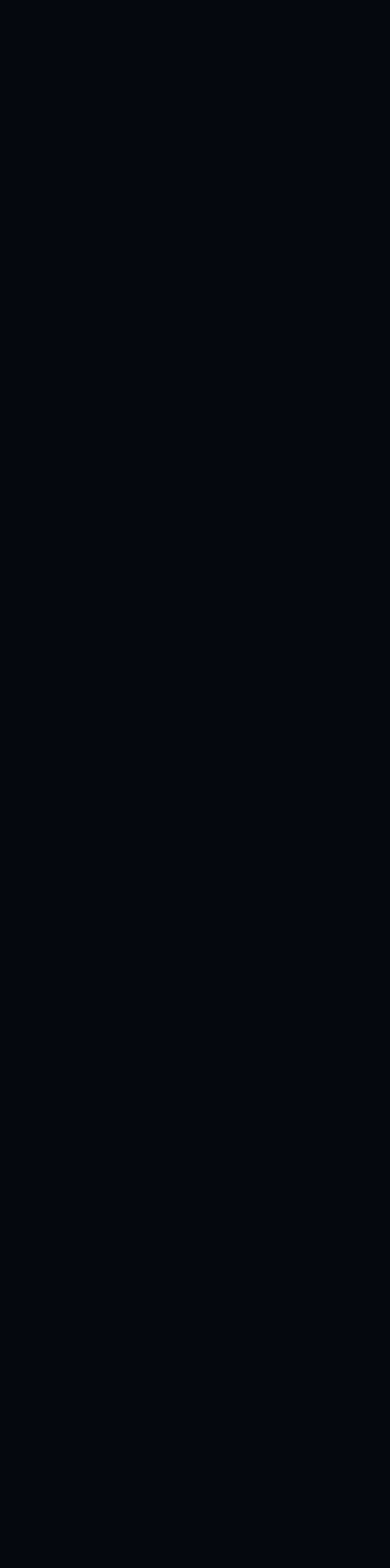
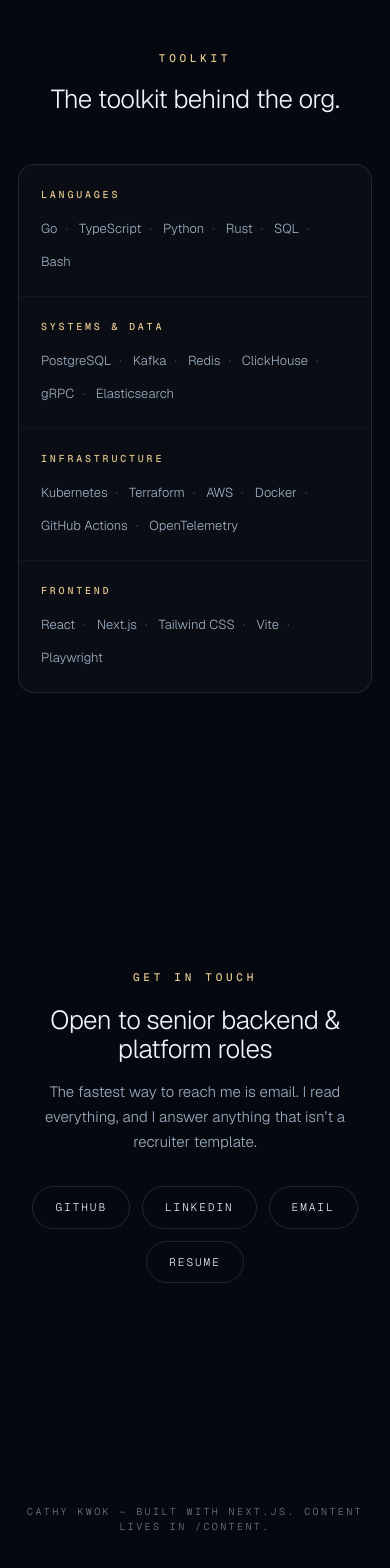
Before and after one commit to cathkwok/portfolio, a Next.js app: page / in a window 390 px wide. Shown: the part 6837-8405 px from the top of the page. Before the commit the page ends 6815 px from the top, so only its background shows below. Built offline with nearby package versions, Linux system fonts and the light colour scheme.

Commit message:
feat: add skills grid and contact section
Completes the home page: a grouped skills grid, a contact section
driven by the profile's availability flag, and a colophon.

```diff
--- a/src/app/globals.css
+++ b/src/app/globals.css
@@ -369,3 +369,51 @@
   .entry::after { left: 13px; top: 12px; margin-top: 0; }
   .promo { justify-items: start; padding-left: 40px; margin: -8px 0 18px; }
 }
+
+/* ------------------------------------------------------------------ source */
+.source {
+  min-height: 88vh; display: grid; place-items: center; text-align: center;
+  padding: clamp(60px, 12vh, 120px) var(--pad) clamp(60px, 14vh, 140px);
+}
+.source-inner { max-width: 560px; }
+.source h2 {
+  margin-top: 18px; font-weight: 300; letter-spacing: -0.02em;
+  font-size: clamp(26px, 4.6vw, 42px); line-height: 1.12;
+}
+.source p { margin-top: 16px; color: var(--cream-dim); line-height: 1.65; font-size: 15px; }
+.source-links { display: flex; flex-wrap: wrap; gap: 12px; justify-content: center; margin-top: 32px; }
+.source-links a {
+  font-family: var(--mono); font-size: 11px; letter-spacing: 0.18em; text-transform: uppercase;
+  color: var(--cream); text-decoration: none; padding: 12px 22px; border-radius: 999px;
+  border: 1px solid var(--line); background: var(--glass);
+  backdrop-filter: blur(10px); -webkit-backdrop-filter: blur(10px);
+  transition: border-color 0.25s ease, color 0.25s ease, transform 0.25s ease;
+}
+.source-links a:hover { border-color: var(--accent); color: var(--accent); transform: translateY(-2px); }
+
+.colophon {
+  padding: 0 var(--pad) calc(34px + env(safe-area-inset-bottom));
+  text-align: center; font-family: var(--mono); font-size: 10px;
+  letter-spacing: 0.24em; text-transform: uppercase; color: var(--cream-faint);
+}
+
+/* ------------------------------------------------------- skills / marquee */
+.skills { padding: clamp(40px, 8vh, 90px) var(--pad); }
+.skills-inner { max-width: 1040px; margin: 0 auto; }
+.skills-grid {
+  display: grid; gap: 1px; margin-top: 34px;
+  grid-template-columns: repeat(auto-fit, minmax(210px, 1fr));
+  background: var(--line-soft); border: 1px solid var(--line-soft); border-radius: 16px; overflow: hidden;
+}
+.skills-grid > div { background: rgba(5, 9, 15, 0.62); padding: 22px; backdrop-filter: blur(10px); }
+.skills-grid h3 {
+  font-family: var(--mono); font-size: 10px; letter-spacing: 0.28em; text-transform: uppercase;
+  color: var(--accent); font-weight: 500;
+}
+.skills-grid ul { list-style: none; margin: 14px 0 0; padding: 0; display: flex; flex-wrap: wrap; gap: 7px; }
+.skills-grid li {
+  font-size: 13px; color: var(--cream-dim);
+  padding: 3px 0; margin-right: 4px;
+}
+.skills-grid li::after { content: "·"; margin-left: 8px; opacity: 0.4; }
+.skills-grid li:last-child::after { content: ""; }
--- a/src/app/page.tsx
+++ b/src/app/page.tsx
@@ -1,11 +1,18 @@
 import Reveal from "@/components/Reveal";
 import Timeline from "@/components/Timeline";
 import WorkGrid from "@/components/WorkGrid";
-import { getEducation, getJobs, getProfile, getProjects } from "@/lib/content";
+import {
+  getEducation,
+  getJobs,
+  getProfile,
+  getProjects,
+  getSkills,
+} from "@/lib/content";
 
 export default function Home() {
   const profile = getProfile();
   const projects = getProjects();
+  const skills = getSkills();
   // The spine is the career itself; projects get their own grid above it.
   const path = [...getJobs(), ...getEducation()].sort((a, b) => a.order - b.order);
 
@@ -30,6 +37,57 @@
 
       <Timeline entries={path} />
 
+      <section className="skills" aria-labelledby="skills-heading">
+        <div className="skills-inner">
+          <div className="section-head center">
+            <span className="eyebrow">Toolkit</span>
+            <h2 id="skills-heading">The toolkit behind the org.</h2>
+          </div>
+          <div className="skills-grid">
+            {skills.map((g) => (
+              <div key={g.group}>
+                <h3>{g.group}</h3>
+                <ul>
+                  {g.items.map((s) => (
+                    <li key={s}>{s}</li>
+                  ))}
+                </ul>
+              </div>
+            ))}
+          </div>
+        </div>
+      </section>
+
+      <section className="source" id="contact" aria-labelledby="contact-heading">
+        <div className="source-inner">
+          <span className="eyebrow">Get in touch</span>
+          <h2 id="contact-heading">
+            {profile.available ? profile.availabilityNote : "Always happy to talk shop."}
+          </h2>
+          <p>
+            The fastest way to reach me is email. I read everything, and I answer anything
+            that isn&rsquo;t a recruiter template.
+          </p>
+          <div className="source-links">
+            {profile.links.map((l) => (
+              <a
+                key={l.href}
+                href={l.href}
+                target={l.href.startsWith("mailto:") ? undefined : "_blank"}
+                rel="noopener noreferrer"
+              >
+                {l.label}
+              </a>
+            ))}
+            <a href="/resume">Resume</a>
+          </div>
+        </div>
+      </section>
+
+      <footer className="colophon">
+        {profile.name} — built with Next.js. Content lives in /content.
+      </footer>
+
       <Reveal />
     </main>
   );
```
